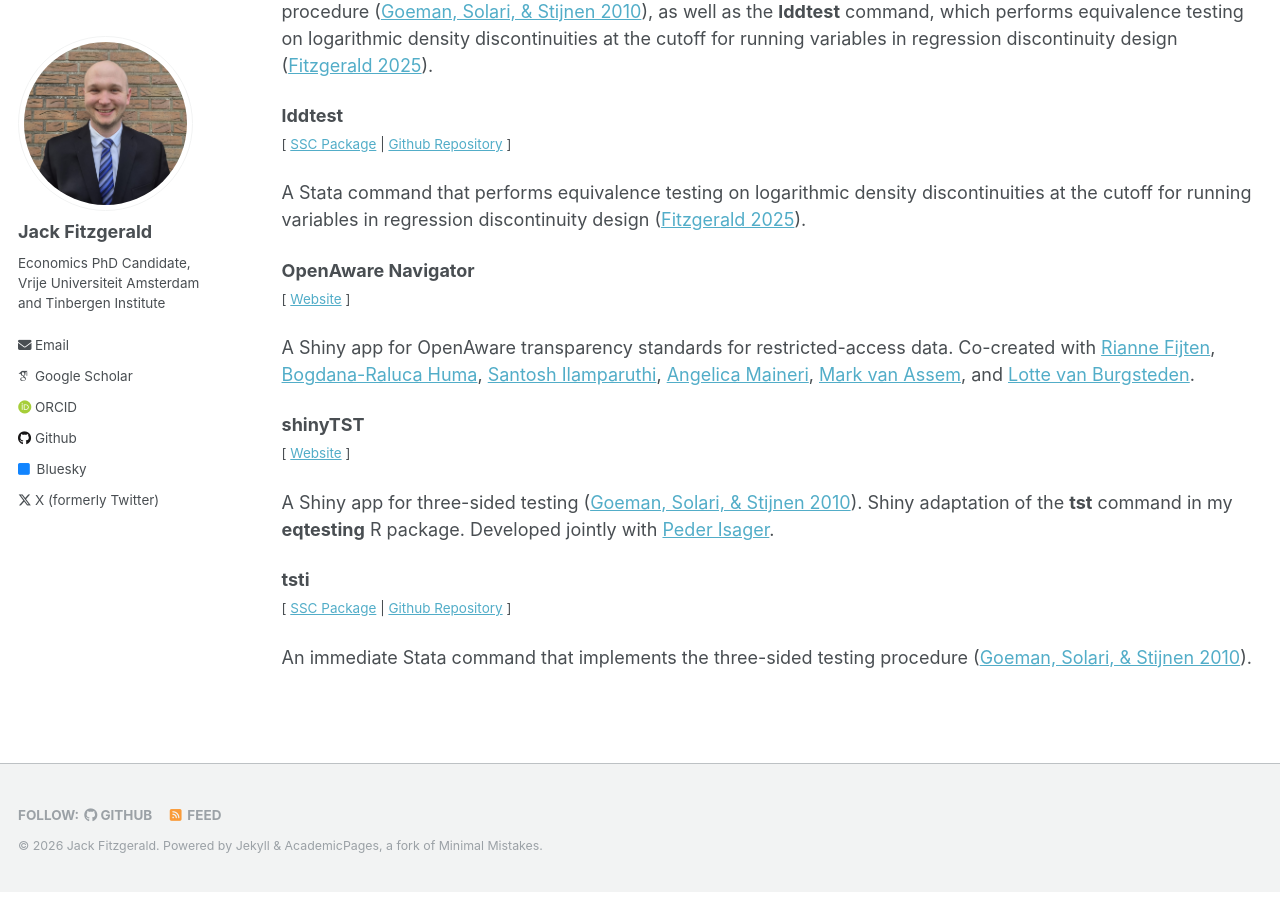
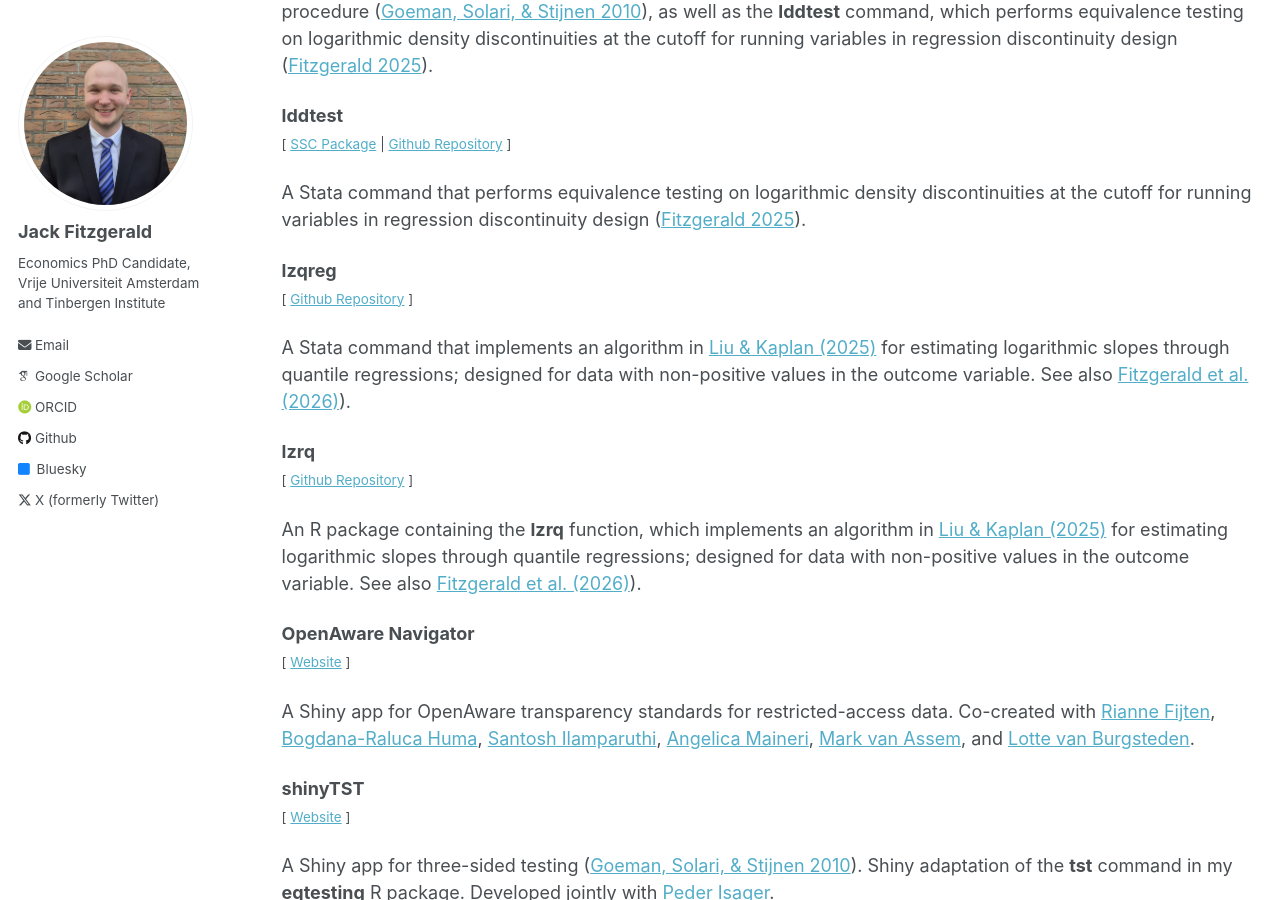
Before and after one commit to jack-fitzgerald/jack-fitzgerald.github.io, a Jekyll site: the page built from _pages/software.md, in a window 1280 px wide and 900 px high, scrolled down 271 px. Built offline with Jekyll 4.4.1, drawn with Linux system fonts in a browser that asks for light colours; some web fonts are replaced.

Commit message:
Update software.md

```diff
--- a/_pages/software.md
+++ b/_pages/software.md
@@ -15,6 +15,16 @@ An R package for equivalence testing. Provides the <b>tst</b> command, which imp
 
 A Stata command that performs equivalence testing on logarithmic density discontinuities at the cutoff for running variables in regression discontinuity design ([Fitzgerald 2025](https://jack-fitzgerald.github.io/files/RDD_Equivalence.pdf)).
 
+**lzqreg** <br/>
+<small>[ [Github Repository](https://github.com/jack-fitzgerald/lzqreg) ] </small>
+
+A Stata command that implements an algorithm in [Liu & Kaplan (2025)](https://drive.google.com/file/d/1F3dnhm8MrlO5aRrGt48rBWAEaBqdCBH-/view) for estimating logarithmic slopes through quantile regressions; designed for data with non-positive values in the outcome variable. See also [Fitzgerald et al. (2026)](https://doi.org/10.31222/osf.io/juda7_v1)).
+
+**lzrq** <br/>
+<small>[ [Github Repository](https://github.com/jack-fitzgerald/lzrq) ] </small>
+
+An R package containing the <b>lzrq</b> function, which implements an algorithm in [Liu & Kaplan (2025)](https://drive.google.com/file/d/1F3dnhm8MrlO5aRrGt48rBWAEaBqdCBH-/view) for estimating logarithmic slopes through quantile regressions; designed for data with non-positive values in the outcome variable. See also [Fitzgerald et al. (2026)](https://doi.org/10.31222/osf.io/juda7_v1)).
+
 **OpenAware Navigator** <br/>
 <small>[ [Website](https://jack-fitzgerald.shinyapps.io/OpenAware_Navigator/) ] </small>
 
```
